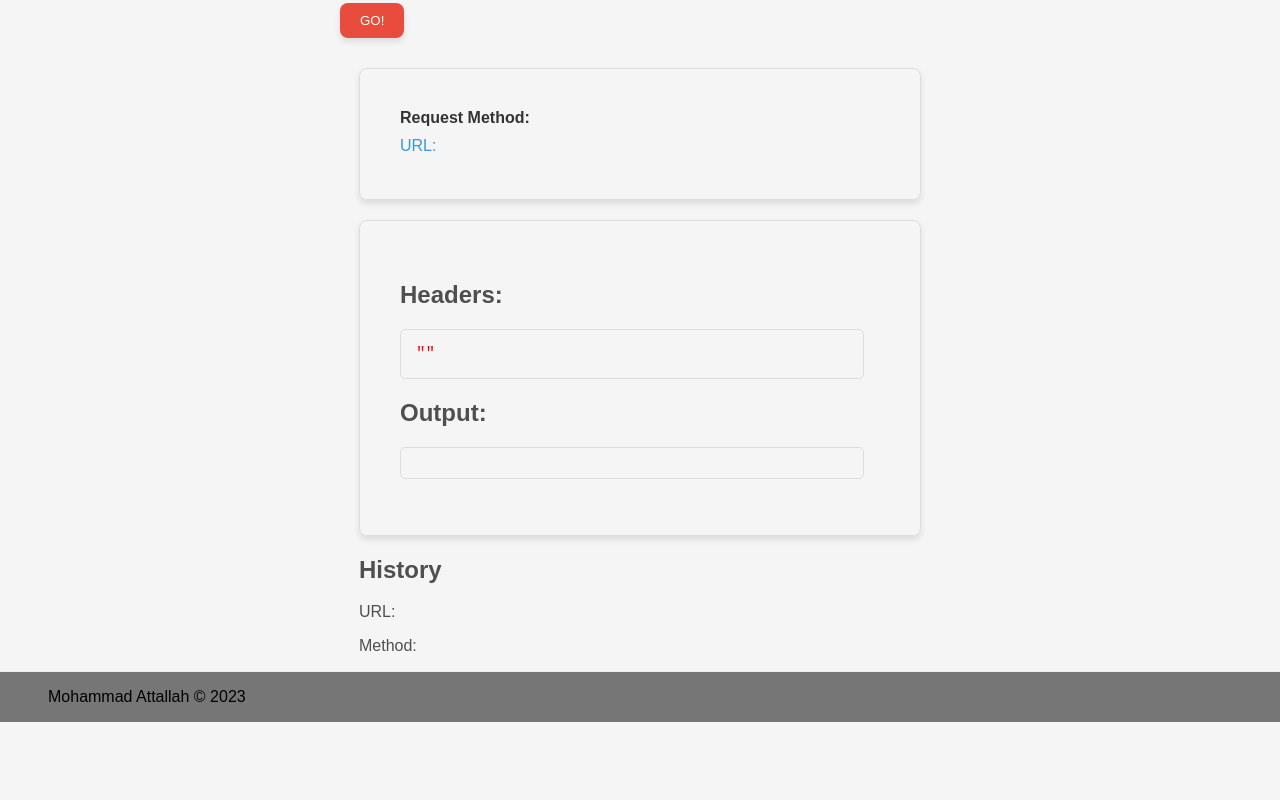
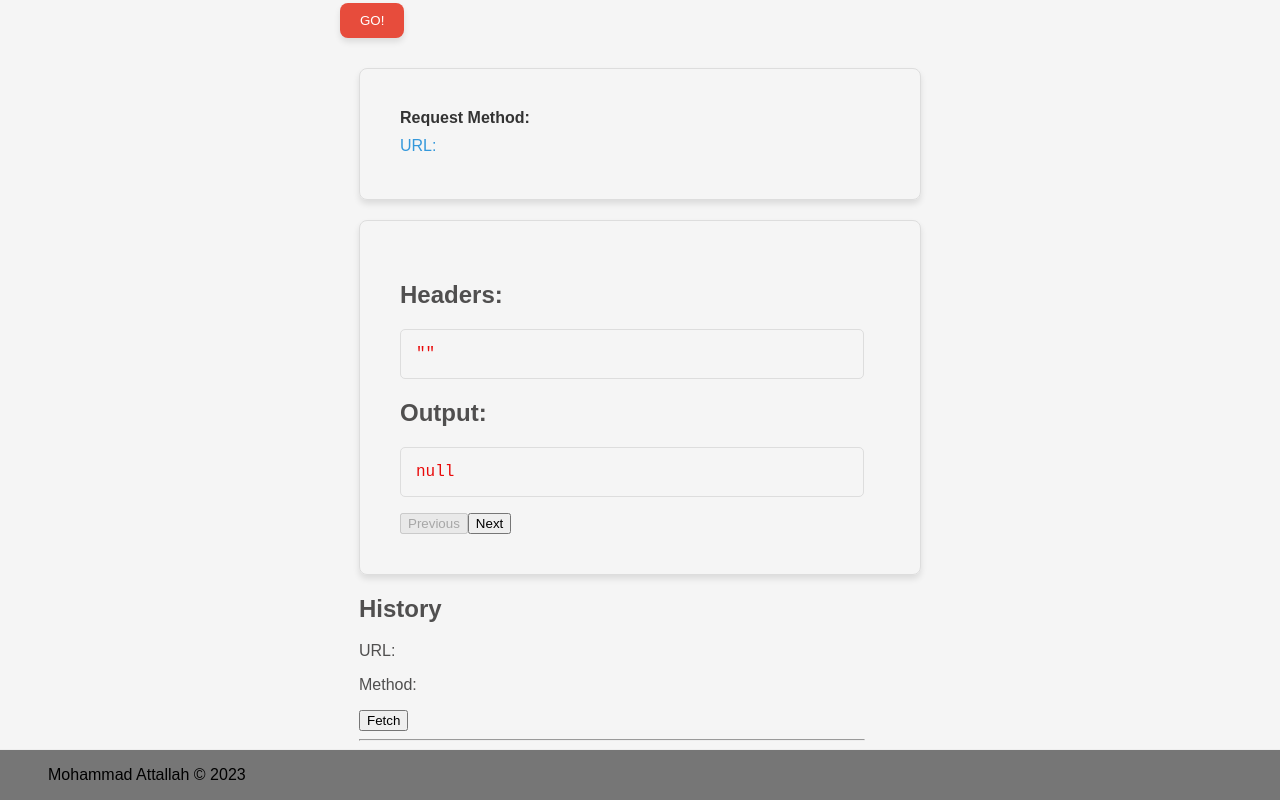
Before and after one commit to mohAttallah/resty, a React (Vite) app: page / in a window 1280 px wide. Shown: the part 229-1029 px from the top of the page. Before the commit the page ends 951 px from the top, so only its background shows below. Built offline with nearby package versions, Linux system fonts and the light colour scheme.

Commit message:
reducer hook

```diff
--- a/package.json
+++ b/package.json
@@ -5,7 +5,7 @@
   "type": "module",
   "scripts": {
     "start": "vite",
-    "dev": "vite --port 5000",
+    "dev": "vite --port 5001",
     "build": "vite build",
     "lint": "eslint . --ext js,jsx --report-unused-disable-directives --max-warnings 0",
     "preview": "vite preview",
--- a/src/App.jsx
+++ b/src/App.jsx
@@ -6,55 +6,7 @@ import Footer from './Components/Footer';
 import Form from './Components/Form';
 import Results from './Components/Results';
 import History from './Components/History';
-
-const initialState = {
-    respons: {
-        headers: '',
-        data: '',
-    },
-    loading: false,
-    reqParams: {
-        method: '',
-        url: '',
-        body: '',
-    },
-};
-function reducer(state, action) {
-    switch (action.type) {
-        case 'SET_REQUEST_PARAMS':
-            return {
-                ...state,
-                reqParams: {
-                    method: action.payload.method,
-                    url: action.payload.url,
-                    body: action.payload.body,
-                },
-            };
-        case 'API_REQUEST_START':
-            return {
-                ...state,
-                loading: true,
-            };
-        case 'API_REQUEST_SUCCESS':
-            return {
-                ...state,
-                respons: {
-                    headers: action.payload.headers,
-                    data: action.payload.data,
-                },
-                loading: false,
-            };
-        case 'API_REQUEST_ERROR':
-            return {
-                ...state,
-                respons: 'Error',
-                loading: false,
-            };
-        default:
-            return state;
-    }
-}
-
+import { reducer, initialState } from './reducer';
 
 
 
@@ -63,6 +15,7 @@ function App() {
     const [state, dispatch] = useReducer(reducer, initialState);
 
     function callApi(props) {
+        console.log(props)
         dispatch({ type: 'SET_REQUEST_PARAMS', payload: props });
     }
 
@@ -79,7 +32,8 @@ function App() {
                 data: body ? JSON.parse(body) : null
             }).then(response => {
                 //check if there is a headers on respons or not
-                if (state.respons.headers && response.data) {
+                if (response.headers && response.data) {
+
                     dispatch({
                         type: 'API_REQUEST_SUCCESS',
                         payload: { headers: response.headers, data: response.data },
@@ -115,7 +69,7 @@ function App() {
                     <Results role="result" data={state.respons} loading={state.loading} />
                 </div>
                 <div>
-                    <History data={{
+                    <History handleApiCall={callApi}  data={{
                         url: state.reqParams.url,
                         methode: state.reqParams.method
                     }} />
--- a/src/Components/Form/index.jsx
+++ b/src/Components/Form/index.jsx
@@ -1,24 +1,29 @@
 // import React from 'react';
-import React, { useState } from 'react';
+import { useReducer } from 'react';
 import './Form.scss';
 
+
+import { reducer, initialState } from './reducer';
+
+
 function Form(props) {
-    const [selectedMethod, setSelectedMethod] = useState('GET');
-    const [active, setActiveStyle] = useState(null);
+    const [state, dispatch] = useReducer(reducer, initialState);
+    console.log(state)
+
     const handleSubmit = e => {
         e.preventDefault();
         console.log()
         const urlValue = e.target.url ? e.target.url.value : '';
-        if (selectedMethod === "POST" || selectedMethod === "PUT") {
+        if (state.selectedMethod === "POST" || state.selectedMethod === "PUT") {
             const formData = {
-                method: selectedMethod,
+                method: state.selectedMethod,
                 url: urlValue,
                 body: e.target.body.value
             };
             props.handleApiCall(formData);
         } else {
             const formData = {
-                method: selectedMethod,
+                method: state.selectedMethod,
                 url: urlValue,
                 body: ""
             };
@@ -28,7 +33,8 @@ function Form(props) {
     }
     // render body
     let bodyLabel = null;
-    if (selectedMethod === "POST" || selectedMethod === "PUT") {
+    console.log("methode:",state.selectedMethod)
+    if (state.selectedMethod === "POST" || state.selectedMethod === "PUT") {
         bodyLabel = (
             <label className='gorgeous-label'>
                 <span>Body: </span>
@@ -41,14 +47,16 @@ function Form(props) {
         //first change deafult value Color
         const deafultSelect = document.getElementById('get');
         deafultSelect.style.backgroundColor = 'white';
-        if (active) {
-            if (active !== e) {
-                active.target.style.backgroundColor = "white";
+        if (state.active) {
+            if (state.active !== e) {
+                state.active.target.style.backgroundColor = "white";
             }
         }
-        setSelectedMethod(e.target.textContent);
-        e.target.style.backgroundColor = "#3498db";
-        setActiveStyle(e);
+        console.log("dispatch",e.target.textContent)
+        dispatch({ type: 'SET_METHOD', payload: e.target.textContent });
+        console.log("ssssssss",e.target.textContent)
+        e.target.style.backgroundColor = '#3498db';
+        dispatch({ type: 'SET_STYLE', payload: e });
     }
 
 
--- /dev/null
+++ b/src/Components/Form/reducer.js
@@ -0,0 +1,24 @@
+const initialState = {
+    selectedMethod: 'GET',
+    active: ""
+};
+function reducer(state, action) {
+
+    switch (action.type) {
+        case 'SET_METHOD':
+            return {
+                ...state,
+                selectedMethod: `${action.payload}`
+            };
+        case 'SET_STYLE':
+            return {
+                ...state,
+                active: action.payload
+            };
+
+        default:
+            return state;
+    }
+}
+
+export { reducer, initialState };
--- a/src/Components/Header/index.jsx
+++ b/src/Components/Header/index.jsx
@@ -1,4 +1,4 @@
-import React from 'react';
+// import React from 'react';
 
 function Header() {
 
--- a/src/Components/History/index.jsx
+++ b/src/Components/History/index.jsx
@@ -33,6 +33,18 @@ export default function History(props) {
     }, [props])
     const keys = Object.keys(localStorage);
 
+    const handleSendData = (url, methode) => {
+        const formData = {
+            method: methode,
+            url: url,
+            body: ""
+        };
+        props.handleApiCall(formData);
+
+        console.log('URL:', url);
+        console.log('Method:', methode);
+    };
+
     return (
         <section>
             <h2>History</h2>
@@ -44,6 +56,10 @@ export default function History(props) {
                         <div key={key}>
                             <p>URL: {value.url}</p>
                             <p>Method: {value.methode}</p>
+                            <button onClick={() => handleSendData(value.url, value.methode)}>
+                                Fetch
+                            </button>
+                            <hr />
                         </div>
                     );
                 }
--- a/src/Components/Results/index.jsx
+++ b/src/Components/Results/index.jsx
@@ -1,34 +1,77 @@
-import React from 'react';
-import './Result.scss'
+import { useState } from 'react';
+import './Result.scss';
+
 function Results(props) {
-    // console.log(props)
+    const data = props.data.data;
+    console.log(data)
+    let length = 0;
+    let itemsPerPage = 1;
+
+    if (typeof data === "object") {
+        const keys = Object.keys(data);
+        length = keys.length;
+    } else if (Array.isArray(data)) {
+        length = data.length;
+    }
+
+
+    const [currentPage, setCurrentPage] = useState(1);
+    const totalPages = Math.ceil(length / itemsPerPage);
+
+    function handlePrev() {
+        if (currentPage > 1) {
+            setCurrentPage(currentPage - 1);
+        }
+    }
+
+    function handleNext() {
+        if (currentPage < totalPages) {
+            setCurrentPage(currentPage + 1);
+        }
+    }
+
     if (props.loading === true) {
         return (
-                <section>
-                    <h4>Output: </h4>
-                    <pre className="code-output">Loading...</pre>
-                </section>
-        )
+            <section>
+                <h4>Output: </h4>
+                <pre className="code-output">Loading...</pre>
+            </section>
+        );
+    } else {
+        const startIndex = (currentPage - 1) * itemsPerPage;
+        let current = null;
 
-    } else {
+        if (Array.isArray(data)) {
+            current = data.slice(startIndex, startIndex + itemsPerPage);
+        } else if (typeof data === "object") {
+            const keys = Object.keys(data);
+            const slicedKeys = keys.slice(startIndex, startIndex + itemsPerPage);
+            current = {};
+            console.log(current)
+            for (const key of slicedKeys) {
+                current[key] = data[key];
+            }
+        }
+
         return (
             <>
                 <section>
-                    <h2>Headers: </h2>
-                    <pre className="code-output">{props.data? JSON.stringify(props.data.headers, undefined, 2) : null}</pre>
+                    <h2>Headers:</h2>
+                    <pre className="code-output">{props.data ? JSON.stringify(props.data.headers, undefined, 2) : null}</pre>
                 </section>
                 <section>
-                    <h2>Output: </h2>
-                    <pre className="code-output">{props.data.data ? JSON.stringify(props.data.data, undefined, 2) : null}</pre>
+                    <h2>Output:</h2>
+                    <pre className="code-output">{JSON.stringify(current, undefined, 2)}</pre>
+                    <button onClick={handlePrev} disabled={currentPage === 1}>
+                        Previous
+                    </button>
+                    <button onClick={handleNext} disabled={currentPage === totalPages}>
+                        Next
+                    </button>
                 </section>
-
             </>
-
-
         );
-
     }
-
 }
 
 export default Results;
--- /dev/null
+++ b/src/reducer.js
@@ -0,0 +1,52 @@
+
+
+const initialState = {
+    respons: {
+        headers: '',
+        data: '',
+    },
+    loading: false,
+    reqParams: {
+        method: '',
+        url: '',
+        body: '',
+    },
+};
+
+function reducer(state, action) {
+    switch (action.type) {
+        case 'SET_REQUEST_PARAMS':
+            return {
+                ...state,
+                reqParams: {
+                    method: action.payload.method,
+                    url: action.payload.url,
+                    body: action.payload.body,
+                },
+            };
+        case 'API_REQUEST_START':
+            return {
+                ...state,
+                loading: true,
+            };
+        case 'API_REQUEST_SUCCESS':
+            return {
+                ...state,
+                respons: {
+                    headers: action.payload.headers,
+                    data: action.payload.data,
+                },
+                loading: false,
+            };
+        case 'API_REQUEST_ERROR':
+            return {
+                ...state,
+                respons: 'Error',
+                loading: false,
+            };
+        default:
+            return state;
+    }
+}
+
+export { reducer, initialState };
--- a/vite.config.js
+++ b/vite.config.js
@@ -4,6 +4,9 @@ import react from '@vitejs/plugin-react'
 // https://vitejs.dev/config/
 export default defineConfig({
   plugins: [react()],
+  server: {
+    host: 'localhost',
+  },
   test: {
     globals: true,
     environment: 'jsdom',
```
